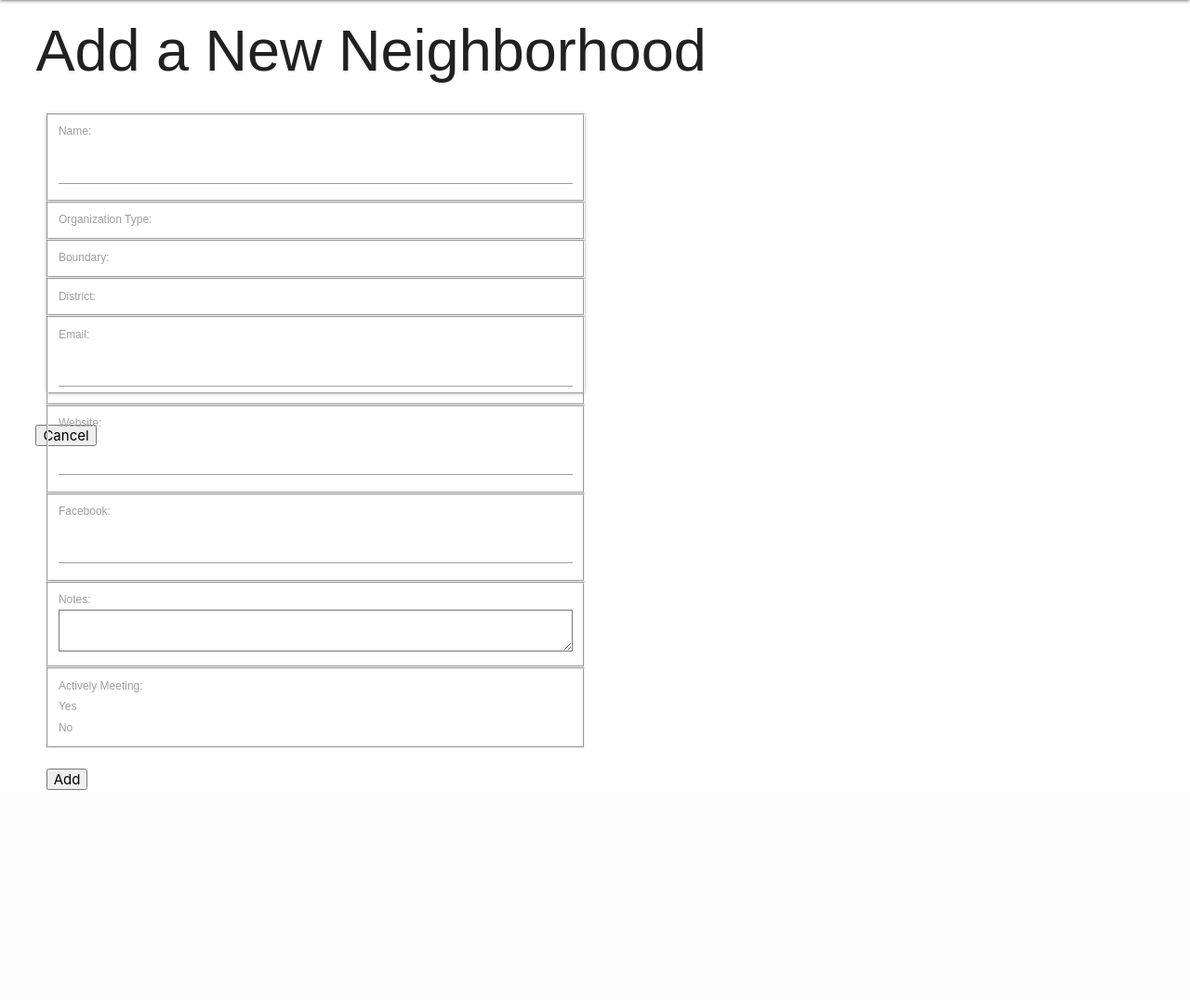
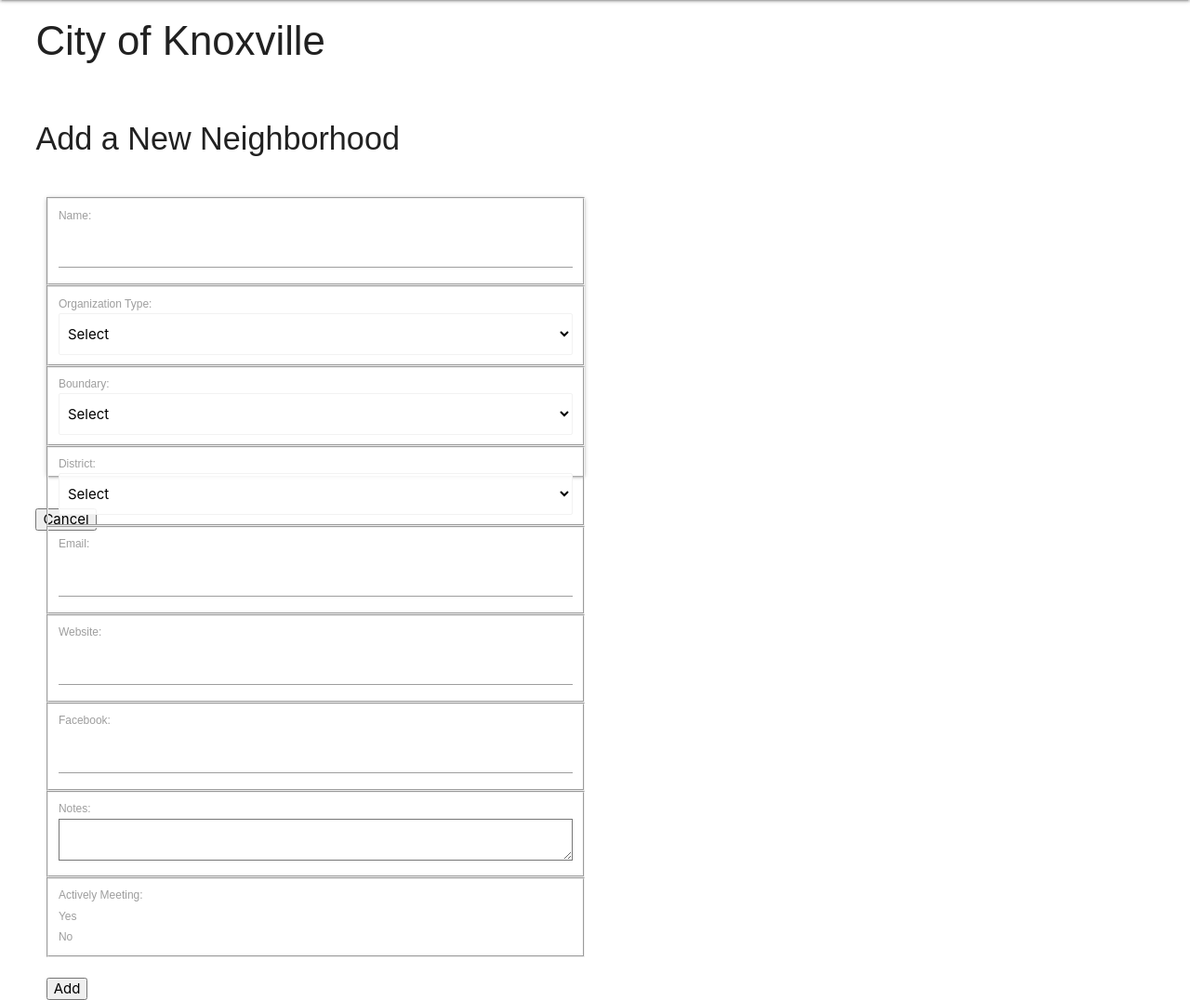
Before and after one commit to NSS-Post-Grad/knxhx-city-challenge, a Django app: page /neighborhood/form in a window 1280 px wide. Shown: the part 80-1156 px from the top of the page at 93% size. Before the commit the page ends 930 px from the top, so only its background shows below. Run offline with Django 3.2, Linux system fonts and the light colour scheme; the visitor is signed in with stand-in values (Sample User, id 1).

Commit message:
updated select classes

```diff
--- a/neighborhoodApp/templates/neighborhoods/form.html
+++ b/neighborhoodApp/templates/neighborhoods/form.html
@@ -1,8 +1,11 @@
 {% extends 'shared/base.html' %}
 
 {% block content %}
+    <h3>City of Knoxville</h3>
+    </br>
+    <h4>Add a New Neighborhood</h4>
+    </br>
 
-    <h1>Add a New Neighborhood</h1>
     <div class="row">
     <div class="col s12 m6">
     <div id="formContainer" class="card small">
@@ -15,7 +18,7 @@
         </fieldset>
         <fieldset>
             <label for="org_type">Organization Type: </label>
-            <select required name="org_type" id="org_type">
+            <select class="browser-default" required name="org_type" id="org_type">
                 <option value="" disabled selected>Select</option>
                 <option value="Homeowner Association">Homeowner Association</option>
                 <option value="Neighborhood Association">Neighborhood Association</option>
@@ -25,7 +28,7 @@
         </fieldset>
         <fieldset>
             <label for="boundary">Boundary: </label>
-            <select required name="boundary" id="boundary">
+            <select class="browser-default" required name="boundary" id="boundary">
                 <option value="" disabled selected>Select</option>
                 <option value="North">North</option>
                 <option value="South">South</option>
@@ -35,7 +38,7 @@
         </fieldset>
         <fieldset>
             <label for="district">District: </label>
-            <select required name="district" id="district">
+            <select class="browser-default" required name="district" id="district">
                 <option value="" disabled selected>Select</option>
                 <option value=1>1</option>
                 <option value=2>2</option>
@@ -79,7 +82,7 @@
             </fieldset>
             <fieldset>
                 <label for="day">Day: </label>
-                <select name="day" id="day">
+                <select class="browser-default" name="day" id="day">
                     <option value="Monday">Monday</option>
                     <option value="Tuesday">Tuesday</option>
                     <option value="Wednesday">Wednesday</option>
@@ -95,7 +98,7 @@
             </fieldset>
             <fieldset>
                 <label for="frequency">Frequency: </label>
-                <select required name="frequency" id="frequency">
+                <select class="browser-default" required name="frequency" id="frequency">
                     <option value="Monthly">Monthly</option>
                     <option value="Bi Monthly">Bi Monthly</option>
                     <option value="Quarterly">Quarterly</option>
--- a/neighborhoodApp/templates/residents/form.html
+++ b/neighborhoodApp/templates/residents/form.html
@@ -2,11 +2,11 @@
 
 {% block content %}
 
-    <h1>City of Knoxville</h1>
+    <h3>City of Knoxville</h3>
     </br>
-    <h2>Add a New Resident</h2>
+    <h4>Add a New Resident</h4>
     </br>
-    <h3>To {{ org.name }}:</h3>
+    <h5>To {{ org.name }}:</h5>
     </br>
 
     <form action="{% url 'neighborhoodApp:residents' %}" method="post">
--- a/neighborhoodApp/templates/search/search.html
+++ b/neighborhoodApp/templates/search/search.html
@@ -10,7 +10,8 @@
         {% csrf_token %}
     <h5>What do you want to search by?</h5>
     </br>
-    <select required id="search" name="search">
+
+    <select class="browser-default" required id="search" name="search">
         <option value="" disabled selected>Select</option>
         <option value="district">City Council District</option>
         <option value="org_type">Neighborhood Organization Type</option>
@@ -21,6 +22,7 @@
         <option value="resident_first_name">Resident First Name</option>
         <option value="resident_last_name">Resident Last Name</option>
     </select>
+
     <input type="hidden" name="search-form">
     <button type="submit">Select</button>
 
--- a/neighborhoodApp/templates/search/search_criteria.html
+++ b/neighborhoodApp/templates/search/search_criteria.html
@@ -12,7 +12,7 @@
     {% if value == 'district' %}
         <h5>What district number do you want to search by?</h5>
         </br>
-        <select required id="search-criteria" name="search-criteria">
+        <select class="browser-default" required id="search-criteria" name="search-criteria">
             <option value="" disabled selected>Select</option>
             <option value=1>1</option>
             <option value=2>2</option>
@@ -26,7 +26,7 @@
     {% elif value == 'org_type' %}
         <h5>What neighborhood organization type do you want to search by?</h5>
         </br>
-        <select required id="search-criteria" name="search-criteria">
+        <select class="browser-default" required id="search-criteria" name="search-criteria">
             <option value="" disabled selected>Select</option>
             <option value="Homeowner Association">Homeowner Association</option>
             <option value="Neighborhood Association">Neighborhood Association</option>
@@ -44,7 +44,7 @@
     {% elif value == 'day' %}
         <h5>What meeting day do you want to search by?</h5>
         </br>
-        <select required id="search-criteria" name="search-criteria">
+        <select class="browser-default" required id="search-criteria" name="search-criteria">
             <option value="" disabled selected>Select</option>
             <option value="Monday">Monday</option>
             <option value="Tuesday">Tuesday</option>
```
